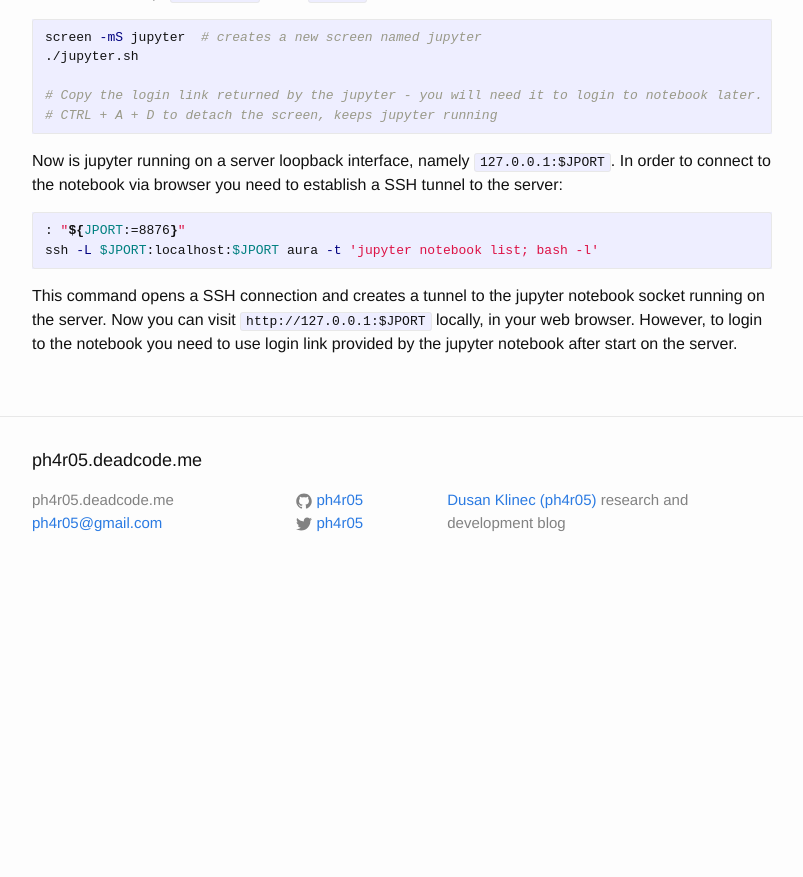
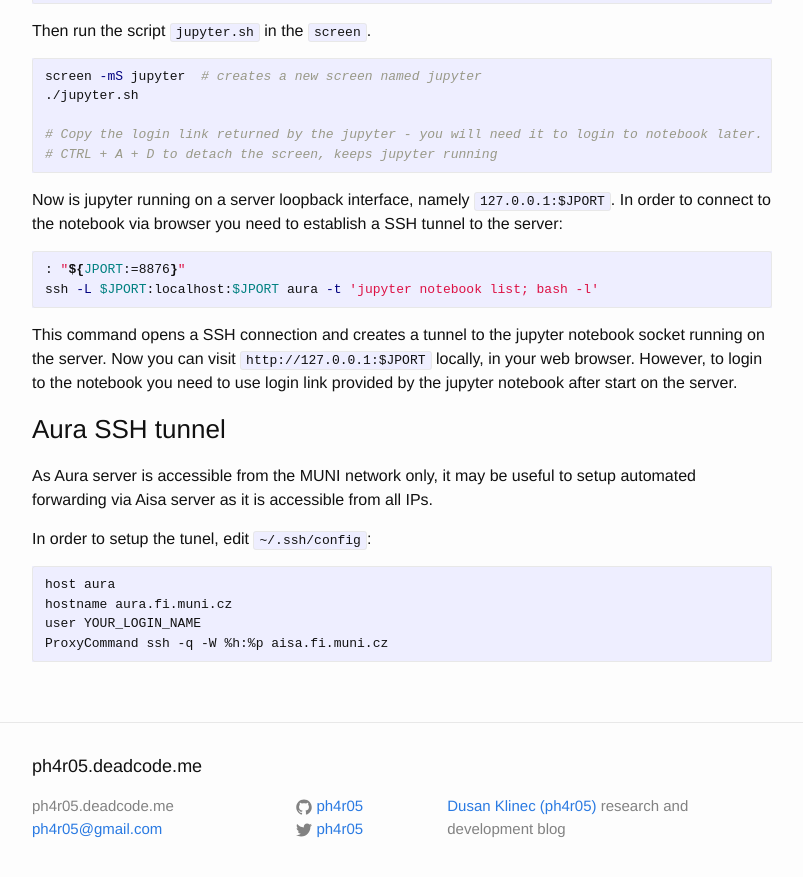
Before and after one commit to ph4r05/devblog, a Jekyll site: the page built from _posts/2019-10-08-remote-jupyter-notebook.markdown, in a window 1280 px wide and 900 px high, scrolled down 2313 px. Shown: the top 877 px of the window, without its empty margins (238-1041 px from the left). Built offline with Jekyll 4.4.1, drawn with Linux system fonts in a browser that asks for light colours; before the commit the page ends 2907 px from its top, so only the background shows below that; some of the changed text lies outside the part shown.

Commit message:
updated jupyter

````diff
--- a/_posts/2019-10-08-remote-jupyter-notebook.markdown
+++ b/_posts/2019-10-08-remote-jupyter-notebook.markdown
@@ -39,6 +39,8 @@ Requirements:
 - `readline` (optional)
 
 If the requirements are not met, ask administrator to install them or build them from source and install locally to your home folder (`./configure --prefix=$HOME/local && make && make install`, then adjust environment variables).
+
+Unless said otherwise, run all commands on the server.
 
 To build the Pyenv on Aisa/Aura servers you can use module system to add all required dependencies:
 
@@ -127,4 +129,19 @@ This command opens a SSH connection and creates a tunnel to the jupyter notebook
 Now you can visit `http://127.0.0.1:$JPORT` locally, in your web browser. However, to login to the notebook you need to use login link provided by the jupyter notebook after start on the server.
 
 
+### Aura SSH tunnel
+
+As Aura server is accessible from the MUNI network only, it may be useful to setup automated forwarding via Aisa server as it is accessible from all IPs.
+
+In order to setup the tunel, edit `~/.ssh/config`:
+
+```
+host aura
+hostname aura.fi.muni.cz
+user YOUR_LOGIN_NAME
+ProxyCommand ssh -q -W %h:%p aisa.fi.muni.cz
+```
+
+
+
 [pyenv]: https://github.com/pyenv/pyenv
````
